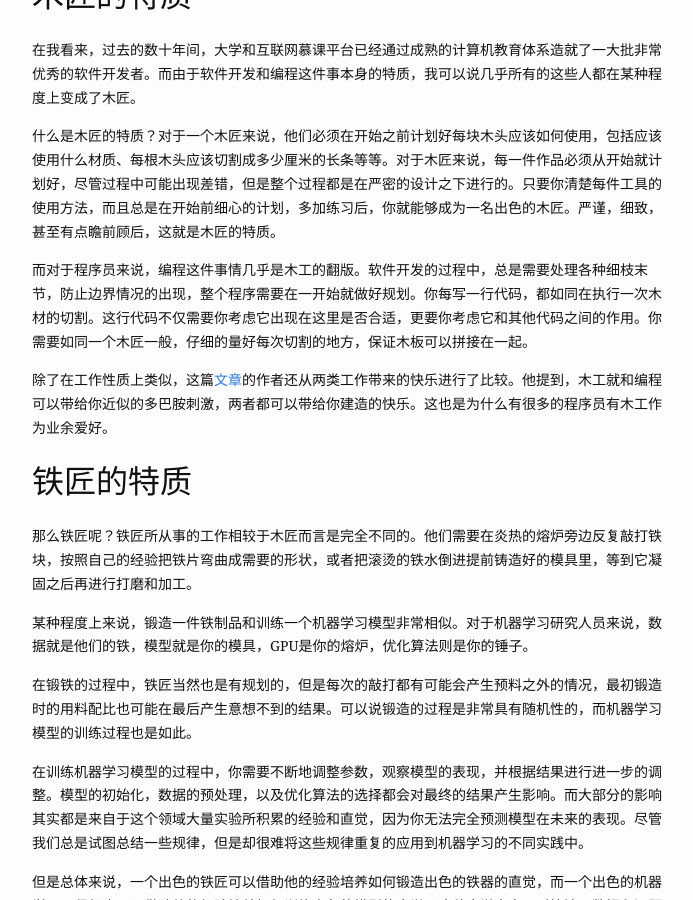
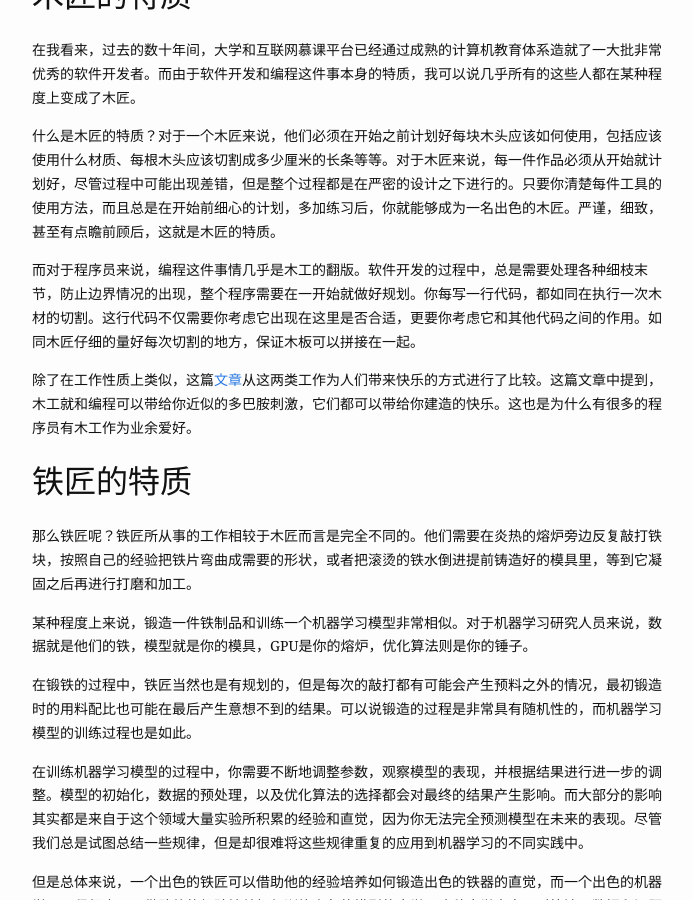
Before and after one commit to FuRuF-11/FuRuF-11.github.io, a Jekyll site: the page built from _posts/2025-01-01-carpenter-and-ironsmith.md, in a window 1280 px wide and 900 px high, scrolled down 409 px. Shown: the whole window, without its empty margins (288-981 px from the left). Built offline with Jekyll 4.4.1, drawn with Linux system fonts in a browser that asks for light colours; a script that is not in the unit is left out.

Commit message:
modified:   _posts/2025-01-01-carpenter-and-ironsmith.md

```diff
--- a/_posts/2025-01-01-carpenter-and-ironsmith.md
+++ b/_posts/2025-01-01-carpenter-and-ironsmith.md
@@ -15,9 +15,9 @@ blurb: "木匠与铁匠"
 
 什么是木匠的特质？对于一个木匠来说，他们必须在开始之前计划好每块木头应该如何使用，包括应该使用什么材质、每根木头应该切割成多少厘米的长条等等。对于木匠来说，每一件作品必须从开始就计划好，尽管过程中可能出现差错，但是整个过程都是在严密的设计之下进行的。只要你清楚每件工具的使用方法，而且总是在开始前细心的计划，多加练习后，你就能够成为一名出色的木匠。严谨，细致，甚至有点瞻前顾后，这就是木匠的特质。
 
-而对于程序员来说，编程这件事情几乎是木工的翻版。软件开发的过程中，总是需要处理各种细枝末节，防止边界情况的出现，整个程序需要在一开始就做好规划。你每写一行代码，都如同在执行一次木材的切割。这行代码不仅需要你考虑它出现在这里是否合适，更要你考虑它和其他代码之间的作用。你需要如同一个木匠一般，仔细的量好每次切割的地方，保证木板可以拼接在一起。
+而对于程序员来说，编程这件事情几乎是木工的翻版。软件开发的过程中，总是需要处理各种细枝末节，防止边界情况的出现，整个程序需要在一开始就做好规划。你每写一行代码，都如同在执行一次木材的切割。这行代码不仅需要你考虑它出现在这里是否合适，更要你考虑它和其他代码之间的作用。如同木匠仔细的量好每次切割的地方，保证木板可以拼接在一起。
 
-除了在工作性质上类似，这篇[文章](https://www.zainrizvi.io/blog/why-software-engineers-like-woodworking/)的作者还从两类工作带来的快乐进行了比较。他提到，木工就和编程可以带给你近似的多巴胺刺激，两者都可以带给你建造的快乐。这也是为什么有很多的程序员有木工作为业余爱好。
+除了在工作性质上类似，这篇[文章](https://www.zainrizvi.io/blog/why-software-engineers-like-woodworking/)从这两类工作为人们带来快乐的方式进行了比较。这篇文章中提到，木工就和编程可以带给你近似的多巴胺刺激，它们都可以带给你建造的快乐。这也是为什么有很多的程序员有木工作为业余爱好。
 
 ## 铁匠的特质
 
```
